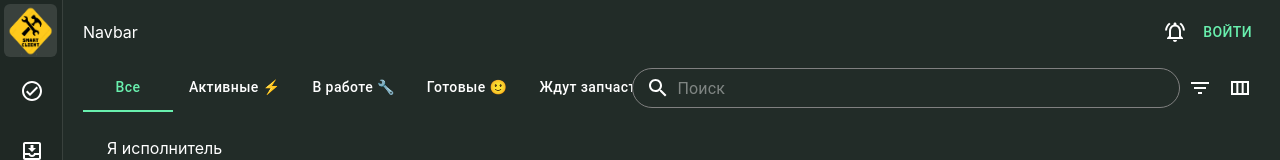
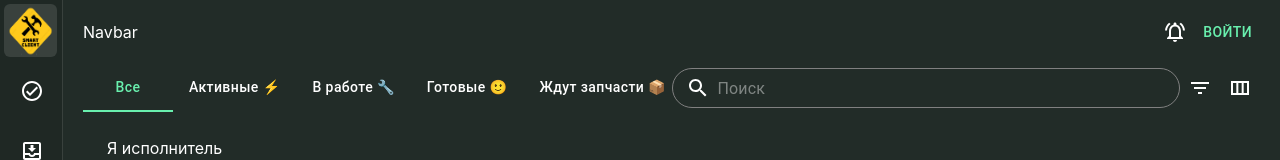
Before and after one commit to dev-tokumei/serviceTypescript, a React (Create React App) app: page /order in a window 1280 px wide. Shown: the top 160 px of the page. Built offline with nearby package versions, Linux system fonts and the light colour scheme.

Commit message:
change style order

```diff
--- a/src/components/order/order.tsx
+++ b/src/components/order/order.tsx
@@ -70,6 +70,13 @@ const Order: React.FC = () => {
               value='7'
             />
           </TabList>
+          <Box
+            sx={{
+              width: '100%',
+              display: 'flex',
+              justifyContent: 'space-between',
+            }}
+          >
             <TextField
               placeholder='Поиск'
               sx={{
@@ -98,6 +105,7 @@ const Order: React.FC = () => {
               </IconButton>
             </Tooltip>
           </Box>
+        </Box>
         <TabPanel value='1'>Я исполнитель</TabPanel>
         <TabPanel value='2'>Выполненные</TabPanel>
         <TabPanel value='3'>Просроченные</TabPanel>
```
Also changed, not shown: src/index.css (line endings or trailing spaces). Lines whose indentation alone changed are shown as unchanged.
